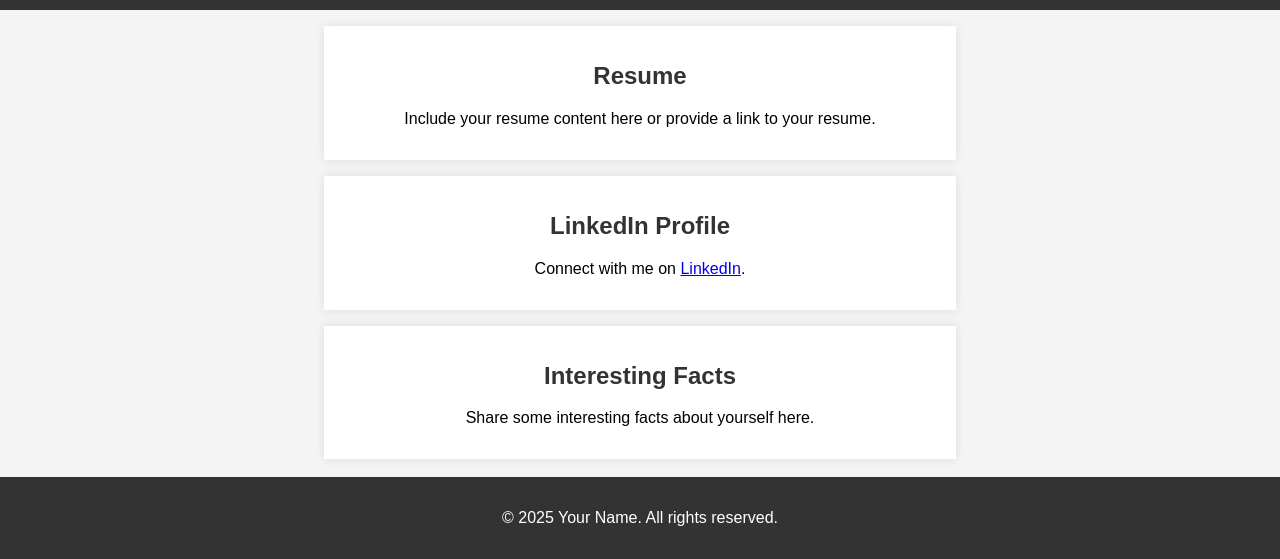
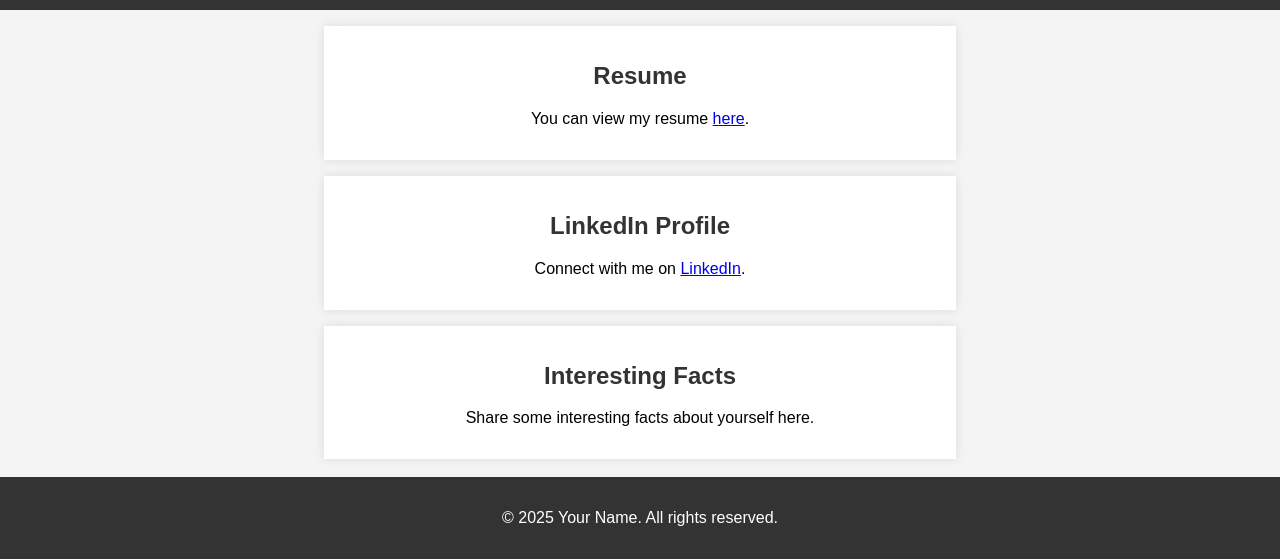
Before and after one commit to jproper614/jproper614.github.io, a plain HTML site: page index.html in a window 1280 px wide. Shown: the part 241-800 px from the top of the page. Drawn offline with Linux system fonts and the light colour scheme.

Commit message:
Update index.html

```diff
--- a/index.html
+++ b/index.html
@@ -13,7 +13,7 @@
     </header>
     <section id="resume">
         <h2>Resume</h2>
-        <p>Include your resume content here or provide a link to your resume.</p>
+        <p>You can view my resume <a href="Jon Proper-resume.pdf" target="_blank">here</a>.</p>
     </section>
     <section id="linkedin">
         <h2>LinkedIn Profile</h2>
```
